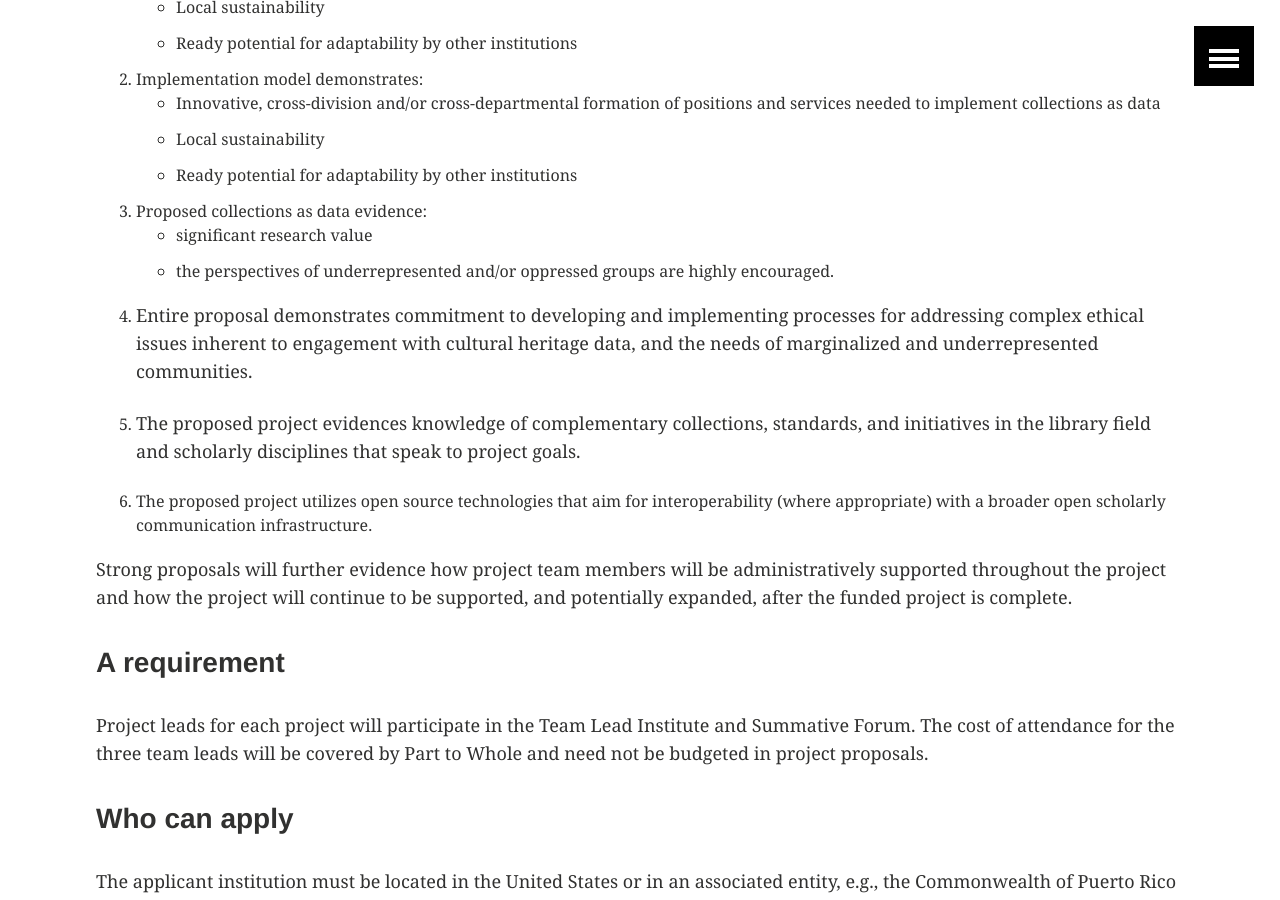
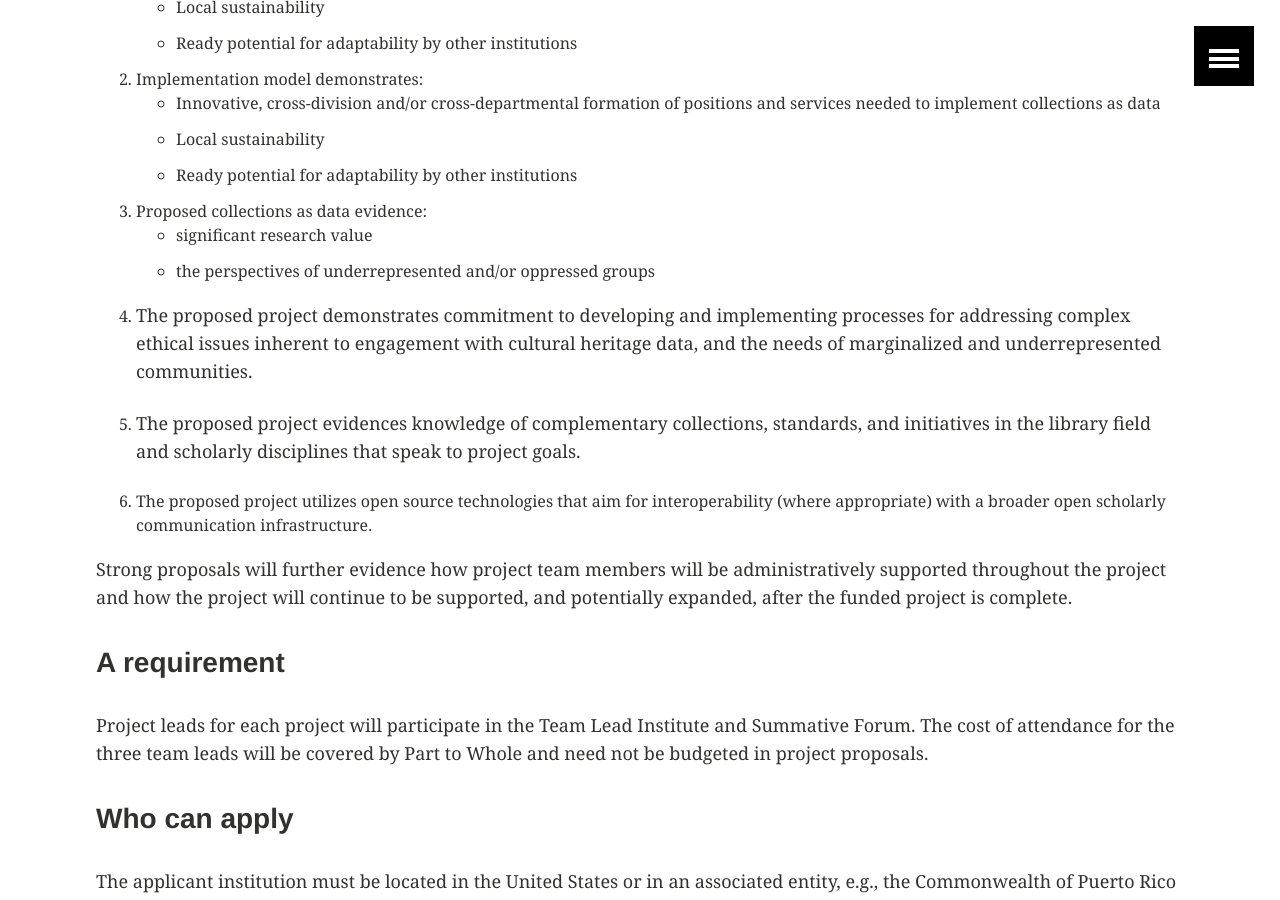
Before and after one commit to collectionsasdata/part2whole, a Jekyll site: the page built from cfp.md, in a window 1280 px wide and 900 px high, scrolled down 2626 px. Built offline with Jekyll 4.4.1, drawn with Linux system fonts in a browser that asks for light colours.

Commit message:
Update cfp.md

```diff
--- a/cfp.md
+++ b/cfp.md
@@ -65,9 +65,9 @@ We discourage proposals that ask for funds for contingent or temporary labor. St
 
 3. Proposed collections as data evidence:
 - significant research value
-- the perspectives of underrepresented and/or oppressed groups are highly encouraged.
+- the perspectives of underrepresented and/or oppressed groups
 
-4. Entire proposal demonstrates commitment to developing and implementing processes for addressing complex ethical issues inherent to engagement with cultural heritage data, and the needs of marginalized and underrepresented communities.
+4. The proposed project demonstrates commitment to developing and implementing processes for addressing complex ethical issues inherent to engagement with cultural heritage data, and the needs of marginalized and underrepresented communities.
 
 5. The proposed project evidences knowledge of complementary collections, standards, and initiatives in the library field and scholarly disciplines that speak to project goals.
 
```
